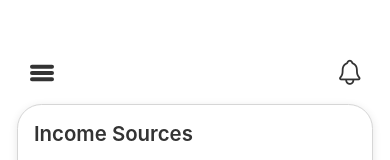
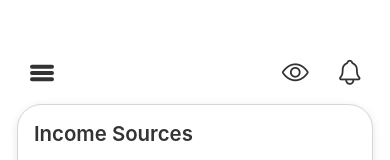
Before and after one commit to wealthra/wealthra-mobile, a React Native app: screen /Income in a window 390 px wide. Shown: the top 160 px of the page. Built offline with nearby package versions, Linux system fonts and the light colour scheme; what react-native-worklets would draw is missing.

Commit message:
feat: implement global privacy mode to mask financial data across screens with a toggle in the header

```diff
--- a/components/SavingGoalSummary.tsx
+++ b/components/SavingGoalSummary.tsx
@@ -4,6 +4,7 @@ import { LinearGradient } from "expo-linear-gradient";
 import { getThemeColors } from "../src/utils/getThemeColors";
 import { useTranslation } from "react-i18next";
 import { horizontalScale, verticalScale, moderateScale } from "../src/utils/scaling";
+import { usePrivacy } from "../src/context/PrivacyContext";
 
 interface SavingGoalSummaryProps {
    currentAmount: number;
@@ -14,10 +15,15 @@ interface SavingGoalSummaryProps {
 const { width: windowWidth } = Dimensions.get("window");
 
 const SavingGoalSummary: React.FC<SavingGoalSummaryProps> = ({ currentAmount, targetAmount, isDarkMode }) => {
+   const { isPrivacyMode } = usePrivacy();
    const themeColors = getThemeColors(isDarkMode);
    const progress = targetAmount > 0 ? (currentAmount / targetAmount) * 100 : 0;
    const progressPercentage = Math.min(100, Math.round(progress)); // Cap at 100%
    const { t } = useTranslation();
+
+   const formatAmount = (amount: number) => {
+      return isPrivacyMode ? "****" : `$${amount.toLocaleString()}`;
+   };
 
    return (
       <View
@@ -33,10 +39,10 @@ const SavingGoalSummary: React.FC<SavingGoalSummaryProps> = ({ currentAmount, ta
          <Text style={styles.subtitleText}>{t("overallProgress")}</Text>
          <Text style={styles.amountText}>
             <Text style={[styles.currentAmount, { color: isDarkMode ? themeColors.card_description : "#333333" }]}>
-               ${currentAmount.toLocaleString()}
+               {formatAmount(currentAmount)}
             </Text>
             <Text style={styles.separator}> / </Text>
-            <Text style={styles.targetAmount}>${targetAmount.toLocaleString()}</Text>
+            <Text style={styles.targetAmount}>{formatAmount(targetAmount)}</Text>
          </Text>
          <View style={[styles.progressBarContainer, { backgroundColor: isDarkMode ? themeColors.frame_stroke : "#F0F0F0" }]}>
             <LinearGradient
--- a/components/ScreenHeader.tsx
+++ b/components/ScreenHeader.tsx
@@ -1,8 +1,9 @@
-import React from "react";
-import { View, StyleSheet } from "react-native";
+import { View, StyleSheet, TouchableOpacity } from "react-native";
 import SideDrawer from "./SideDrawer";
 import NotificationBell from "./NotificationBell";
-import { horizontalScale, verticalScale } from "../src/utils/scaling";
+import { horizontalScale, verticalScale, moderateScale } from "../src/utils/scaling";
+import { usePrivacy } from "../src/context/PrivacyContext";
+import { Ionicons } from "@expo/vector-icons";
 
 interface ScreenHeaderProps {
    isDarkMode: boolean;
@@ -11,10 +12,19 @@ interface ScreenHeaderProps {
 }
 
 const ScreenHeader: React.FC<ScreenHeaderProps> = ({ isDarkMode, onNavigate, currentRoute }) => {
+   const { isPrivacyMode, togglePrivacyMode } = usePrivacy();
+
    return (
       <View style={styles.headerContainer}>
          <SideDrawer isDarkMode={isDarkMode} onNavigate={onNavigate} currentRoute={currentRoute} />
          <View style={styles.rightContainer}>
+            <TouchableOpacity onPress={togglePrivacyMode} style={styles.iconButton} activeOpacity={0.7}>
+               <Ionicons
+                  name={isPrivacyMode ? "eye-off-outline" : "eye-outline"}
+                  size={moderateScale(28)}
+                  color={isDarkMode ? "#FFFFFF" : "#333333"}
+               />
+            </TouchableOpacity>
             <NotificationBell isDarkMode={isDarkMode} />
          </View>
       </View>
@@ -35,6 +45,10 @@ const styles = StyleSheet.create({
       flexDirection: "row",
       alignItems: "center",
    },
+   iconButton: {
+      marginRight: horizontalScale(15),
+      padding: horizontalScale(5),
+   },
 });
 
 export default ScreenHeader;
--- /dev/null
+++ b/src/context/PrivacyContext.tsx
@@ -0,0 +1,54 @@
+import React, { createContext, useContext, useState, useEffect } from "react";
+import AsyncStorage from "@react-native-async-storage/async-storage";
+
+interface PrivacyContextType {
+  isPrivacyMode: boolean;
+  togglePrivacyMode: () => void;
+}
+
+const PrivacyContext = createContext<PrivacyContextType | undefined>(undefined);
+
+const PRIVACY_MODE_KEY = "@privacy_mode_enabled";
+
+export const PrivacyProvider: React.FC<{ children: React.ReactNode }> = ({ children }) => {
+  const [isPrivacyMode, setIsPrivacyMode] = useState(false);
+
+  useEffect(() => {
+    // Load persisted state
+    const loadPrivacyMode = async () => {
+      try {
+        const savedMode = await AsyncStorage.getItem(PRIVACY_MODE_KEY);
+        if (savedMode !== null) {
+          setIsPrivacyMode(JSON.parse(savedMode));
+        }
+      } catch (error) {
+        console.error("Failed to load privacy mode:", error);
+      }
+    };
+    loadPrivacyMode();
+  }, []);
+
+  const togglePrivacyMode = async () => {
+    try {
+      const newMode = !isPrivacyMode;
+      setIsPrivacyMode(newMode);
+      await AsyncStorage.setItem(PRIVACY_MODE_KEY, JSON.stringify(newMode));
+    } catch (error) {
+      console.error("Failed to save privacy mode:", error);
+    }
+  };
+
+  return (
+    <PrivacyContext.Provider value={{ isPrivacyMode, togglePrivacyMode }}>
+      {children}
+    </PrivacyContext.Provider>
+  );
+};
+
+export const usePrivacy = () => {
+  const context = useContext(PrivacyContext);
+  if (context === undefined) {
+    throw new Error("usePrivacy must be used within a PrivacyProvider");
+  }
+  return context;
+};
--- a/src/screens/AnalyticsScreen.tsx
+++ b/src/screens/AnalyticsScreen.tsx
@@ -12,6 +12,7 @@ import ScreenHeader from "../../components/ScreenHeader";
 import DateTimePicker from "@react-native-community/datetimepicker";
 import { horizontalScale, verticalScale, moderateScale } from "../utils/scaling";
 import { getCategoryColor } from "../utils/getCategoryColor";
+import { usePrivacy } from "../context/PrivacyContext";
 
 interface AnalyticsScreenProps {
    isDarkMode: boolean;
@@ -36,6 +37,7 @@ const screenWidth = Dimensions.get("window").width;
 
 const AnalyticsScreen: React.FC<AnalyticsScreenProps> = ({ isDarkMode, navigation }) => {
    const themeColors = getThemeColors(isDarkMode);
+   const { isPrivacyMode } = usePrivacy();
    const { t } = useTranslation();
    const [isLoading, setIsLoading] = useState(false);
    const [expenseData, setExpenseData] = useState<any[]>([]);
@@ -377,13 +379,13 @@ const AnalyticsScreen: React.FC<AnalyticsScreenProps> = ({ isDarkMode, navigatio
                            <View style={styles.summaryItem}>
                               <Text style={[styles.summaryLabel, { color: themeColors.card_title }]}>{t("analytics.totalIncome")}:</Text>
                               <Text style={[styles.summaryValue, { color: themeColors.green }]}>
-                                 ${incomeData.incomeByMonth.reduce((sum, val) => sum + val, 0).toFixed(2)}
+                                 {isPrivacyMode ? "****" : `$${incomeData.incomeByMonth.reduce((sum, val) => sum + val, 0).toFixed(2)}`}
                               </Text>
                            </View>
                            <View style={styles.summaryItem}>
                               <Text style={[styles.summaryLabel, { color: themeColors.card_title }]}>{t("analytics.totalExpenses")}:</Text>
                               <Text style={[styles.summaryValue, { color: themeColors.red }]}>
-                                 ${incomeData.expenseByMonth.reduce((sum, val) => sum + val, 0).toFixed(2)}
+                                 {isPrivacyMode ? "****" : `$${incomeData.expenseByMonth.reduce((sum, val) => sum + val, 0).toFixed(2)}`}
                               </Text>
                            </View>
                            <View style={styles.summaryItem}>
@@ -400,11 +402,10 @@ const AnalyticsScreen: React.FC<AnalyticsScreenProps> = ({ isDarkMode, navigatio
                                              : themeColors.red,
                                     },
                                  ]}>
-                                 $
-                                 {(
+                                 {isPrivacyMode ? "****" : `$${(
                                     incomeData.incomeByMonth.reduce((sum, val) => sum + val, 0) -
                                     incomeData.expenseByMonth.reduce((sum, val) => sum + val, 0)
-                                 ).toFixed(2)}
+                                 ).toFixed(2)}`}
                               </Text>
                            </View>
                         </View>
--- a/src/screens/BudgetScreen.tsx
+++ b/src/screens/BudgetScreen.tsx
@@ -11,6 +11,7 @@ import { getBudgets, addBudget, deleteBudget, getUserCategories } from "../servi
 import type { BudgetDto } from "../services/api";
 import { getCategoryColor } from "../utils/getCategoryColor";
 import ActionFAB from "../../components/ActionFAB";
+import { usePrivacy } from "../context/PrivacyContext";
 
 interface BudgetScreenProps {
    isDarkMode: boolean;
@@ -32,6 +33,7 @@ const { width: windowWidth } = Dimensions.get("window");
 
 const BudgetScreen: React.FC<BudgetScreenProps> = ({ isDarkMode, onToggleTheme, navigation }) => {
    const themeColors = getThemeColors(isDarkMode);
+   const { isPrivacyMode } = usePrivacy();
    const { t } = useTranslation();
    const [profileImage, setProfileImage] = useState<string | null>(null);
    const [isModalVisible, setIsModalVisible] = useState(false);
@@ -218,7 +220,7 @@ const BudgetScreen: React.FC<BudgetScreenProps> = ({ isDarkMode, onToggleTheme,
                   <Text style={[styles.percentageIndicator, { color: themeColors.card_title }]}>{percentSpent}%</Text>
                </View>
                <Text style={[styles.categoryAmounts, { color: themeColors.card_description }]}>
-                  ${category.spent.toLocaleString()}/${category.budgeted.toLocaleString()}
+                  {isPrivacyMode ? "****" : `$${category.spent.toLocaleString()}`} / {isPrivacyMode ? "****" : `$${category.budgeted.toLocaleString()}`}
                </Text>
                <View
                   style={[
@@ -320,8 +322,8 @@ const BudgetScreen: React.FC<BudgetScreenProps> = ({ isDarkMode, onToggleTheme,
                   />
                </View>
                <View style={styles.budgetAmountsContainer}>
-                  <Text style={[styles.currentAmount, { color: themeColors.card_title }]}>${totalSpent.toLocaleString()}</Text>
-                  <Text style={[styles.targetAmount, { color: themeColors.card_title }]}>${totalBudgeted.toLocaleString()}</Text>
+                  <Text style={[styles.currentAmount, { color: themeColors.card_title }]}>{isPrivacyMode ? "****" : `$${totalSpent.toLocaleString()}`}</Text>
+                  <Text style={[styles.targetAmount, { color: themeColors.card_title }]}>{isPrivacyMode ? "****" : `$${totalBudgeted.toLocaleString()}`}</Text>
                </View>
             </View>
 
--- a/src/screens/DasboardScreen.tsx
+++ b/src/screens/DasboardScreen.tsx
@@ -36,6 +36,7 @@ import {
 } from "../utils/scaling";
 import ActionFAB from "../../components/ActionFAB";
 import { getCategoryColor } from "../utils/getCategoryColor";
+import { usePrivacy } from "../context/PrivacyContext";
 
 interface DashboardScreenProps {
   isDarkMode: boolean;
@@ -49,6 +50,7 @@ function DashboardScreen({
   navigation,
 }: DashboardScreenProps) {
   const themeColors = getThemeColors(isDarkMode);
+  const { isPrivacyMode } = usePrivacy();
   const [loading, setLoading] = useState(true);
   const [financialData, setFinancialData] =
     useState<FinancialDashboardDto | null>(null);
@@ -360,7 +362,7 @@ function DashboardScreen({
         <>
           <DashboardCarousel
             isDarkMode={isDarkMode}
-            data={transformFinancialData(financialData, isDarkMode)}
+            data={transformFinancialData(financialData, isDarkMode, isPrivacyMode)}
           />
 
           {/* Use the monthly savings view for the dashboard */}
--- a/src/screens/ExpenseScreen.tsx
+++ b/src/screens/ExpenseScreen.tsx
@@ -39,6 +39,7 @@ import {
   moderateScale,
 } from "../utils/scaling";
 import ActionFAB from "../../components/ActionFAB";
+import { usePrivacy } from "../context/PrivacyContext";
 
 interface ExpenseScreenProps {
   isDarkMode: boolean;
@@ -94,6 +95,7 @@ const ExpenseScreen: React.FC<ExpenseScreenProps> = ({
   navigation,
 }) => {
   const themeColors = getThemeColors(isDarkMode);
+  const { isPrivacyMode } = usePrivacy();
   const [loading, setLoading] = useState(true);
   const [profileImage, setProfileImage] = useState<string | null>(null);
   const [financialData, setFinancialData] = useState<FinancialSummary | null>(
@@ -350,7 +352,7 @@ const ExpenseScreen: React.FC<ExpenseScreenProps> = ({
           </Text>
         </View>
         <Text style={[styles.expenseAmount, { color: themeColors.red }]}>
-          ${source?.amount ? source.amount.toLocaleString() : "0"}
+          {isPrivacyMode ? "****" : `$${source?.amount ? source.amount.toLocaleString() : "0"}`}
         </Text>
       </TouchableOpacity>
     </Swipeable>
@@ -670,7 +672,7 @@ const ExpenseScreen: React.FC<ExpenseScreenProps> = ({
         <>
           <DashboardCarousel
             isDarkMode={isDarkMode}
-            data={transformFinancialData(financialData, isDarkMode)}
+            data={transformFinancialData(financialData, isDarkMode, isPrivacyMode)}
           />
         </>
       )}
@@ -761,7 +763,7 @@ const ExpenseScreen: React.FC<ExpenseScreenProps> = ({
                   { color: themeColors.card_title },
                 ]}
               >
-                ${transaction.amount}
+                {isPrivacyMode ? "****" : `$${transaction.amount}`}
               </Text>
             </View>
           ))}
--- a/src/screens/GoalsScreen.tsx
+++ b/src/screens/GoalsScreen.tsx
@@ -11,6 +11,7 @@ import { horizontalScale, verticalScale, moderateScale } from "../utils/scaling"
 import { getGoals, addGoal, deleteGoal, updateGoal, calculateDaysRemaining } from "../services/api";
 import type { GoalHistoryDto as Goal } from "../api/types/goal.types.ts";
 import ActionFAB from "../../components/ActionFAB";
+import { usePrivacy } from "../context/PrivacyContext";
 
 interface GoalsScreenProps {
    isDarkMode: boolean;
@@ -32,6 +33,7 @@ const { width: windowWidth } = Dimensions.get("window");
 
 const GoalsScreen: React.FC<GoalsScreenProps> = ({ isDarkMode, onToggleTheme, navigation }) => {
    const themeColors = getThemeColors(isDarkMode);
+   const { isPrivacyMode } = usePrivacy();
    const { t } = useTranslation();
    const [profileImage, setProfileImage] = useState<string | null>(null);
    const [isModalVisible, setIsModalVisible] = useState(false);
@@ -166,7 +168,7 @@ const GoalsScreen: React.FC<GoalsScreenProps> = ({ isDarkMode, onToggleTheme, na
                </Text>
             </View>
             <Text style={[styles.goalAmounts, { color: themeColors.card_description }]}>
-               ${goal.saved.toLocaleString()}/${goal.target.toLocaleString()}
+               {isPrivacyMode ? "****" : `$${goal.saved.toLocaleString()}`} / {isPrivacyMode ? "****" : `$${goal.target.toLocaleString()}`}
             </Text>
             <View style={[styles.goalProgressContainer, { backgroundColor: themeColors.card_background }, { borderColor: themeColors.frame_stroke }]}>
                <View
@@ -289,8 +291,8 @@ const GoalsScreen: React.FC<GoalsScreenProps> = ({ isDarkMode, onToggleTheme, na
                   <View style={[styles.progressBar, { width: `${savingPercentage}%`, backgroundColor: themeColors.green || "#4CAF50" }]} />
                </View>
                <View style={styles.budgetAmountsContainer}>
-                  <Text style={[styles.currentAmount, { color: themeColors.card_title }]}>${totalSaved.toLocaleString()}</Text>
-                  <Text style={[styles.targetAmount, { color: themeColors.card_title }]}>${totalTarget.toLocaleString()}</Text>
+                  <Text style={[styles.currentAmount, { color: themeColors.card_title }]}>{isPrivacyMode ? "****" : `$${totalSaved.toLocaleString()}`}</Text>
+                  <Text style={[styles.targetAmount, { color: themeColors.card_title }]}>{isPrivacyMode ? "****" : `$${totalTarget.toLocaleString()}`}</Text>
                </View>
             </View>
 
--- a/src/screens/IncomeScreen.tsx
+++ b/src/screens/IncomeScreen.tsx
@@ -28,6 +28,7 @@ import {
   moderateScale,
 } from "../utils/scaling";
 import ActionFAB from "../../components/ActionFAB";
+import { usePrivacy } from "../context/PrivacyContext";
 
 interface IncomeScreenProps {
   isDarkMode: boolean;
@@ -56,6 +57,7 @@ const IncomeScreen: React.FC<IncomeScreenProps> = ({
   navigation,
 }) => {
   const themeColors = getThemeColors(isDarkMode);
+  const { isPrivacyMode } = usePrivacy();
   const { t } = useTranslation();
   const [incomeSources, setIncomeSources] = useState<IncomeSource[]>([]);
   const [transactions, setTransactions] = useState<Transaction[]>([]);
@@ -332,7 +334,7 @@ const IncomeScreen: React.FC<IncomeScreenProps> = ({
           </Text>
         </View>
         <Text style={[styles.incomeAmount, { color: themeColors.green }]}>
-          ${typeof source?.amount === "number" ? source.amount : "0"}
+          {isPrivacyMode ? "****" : `$${typeof source?.amount === "number" ? source.amount : "0"}`}
         </Text>
       </TouchableOpacity>
     </Swipeable>
@@ -408,7 +410,7 @@ const IncomeScreen: React.FC<IncomeScreenProps> = ({
         <>
           <DashboardCarousel
             isDarkMode={isDarkMode}
-            data={transformFinancialData(financialData, isDarkMode)}
+            data={transformFinancialData(financialData, isDarkMode, isPrivacyMode)}
           />
         </>
       )}
@@ -502,7 +504,7 @@ const IncomeScreen: React.FC<IncomeScreenProps> = ({
                   { color: themeColors.card_title },
                 ]}
               >
-                ${transaction.amount}
+                {isPrivacyMode ? "****" : `$${transaction.amount}`}
               </Text>
             </View>
           ))}
--- a/src/utils/transformFinancialData.ts
+++ b/src/utils/transformFinancialData.ts
@@ -3,28 +3,32 @@ import { FinancialSummary } from "../services/api";
 import { getThemeColors } from "./getThemeColors";
 import i18next from "i18next";
 
-export const transformFinancialData = (financialData: FinancialSummary, isDarkMode: boolean): DashboardSlideData[] => {
+export const transformFinancialData = (financialData: FinancialSummary, isDarkMode: boolean, isPrivacyMode: boolean): DashboardSlideData[] => {
    const themeColors = getThemeColors(isDarkMode);
+
+   const formatAmount = (amount: number) => {
+      return isPrivacyMode ? "****" : `$${amount.toLocaleString()}`;
+   };
 
    return [
       {
          id: 1,
          title: i18next.t("dashboardCard.totalNetWorth"),
-         description: `$${financialData.totalBalance.toLocaleString()}`,
+         description: formatAmount(financialData.totalBalance),
          percentage: "", // Removed due to API schema change
          color: themeColors.yellow,
       },
       {
          id: 2,
          title: i18next.t("dashboardCard.totalIncome"), // Reusing/creating a translation map proxy
-         description: `$${financialData.totalIncome.toLocaleString()}`,
+         description: formatAmount(financialData.totalIncome),
          percentage: "",
          color: themeColors.green,
       },
       {
          id: 3,
          title: i18next.t("dashboardCard.totalSpendingThisMonth"),
-         description: `$${financialData.totalExpenses.toLocaleString()}`,
+         description: formatAmount(financialData.totalExpenses),
          percentage: "",
          color: themeColors.red,
       },
```
Also changed, not shown: App.tsx (+7 -1 lines).
